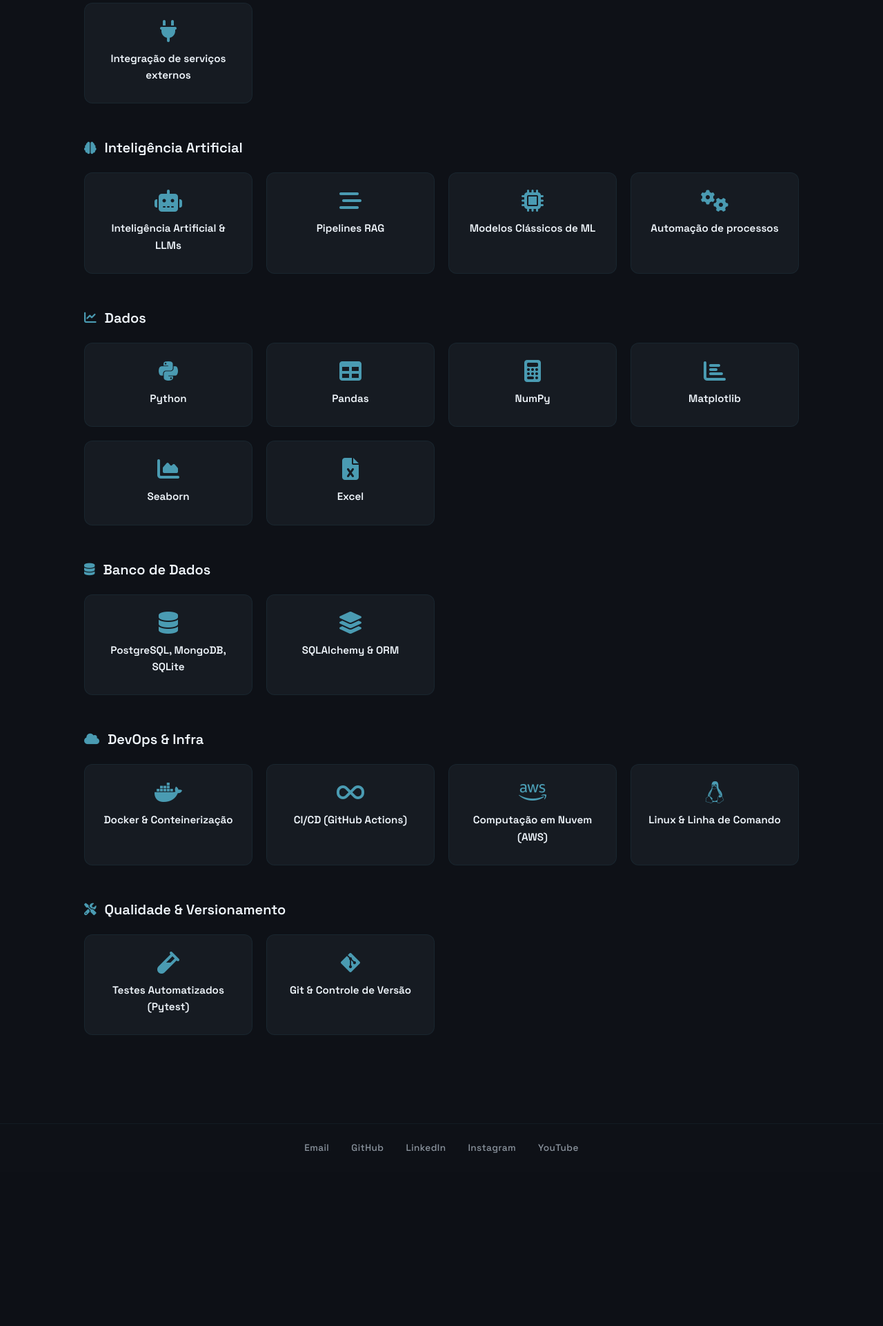
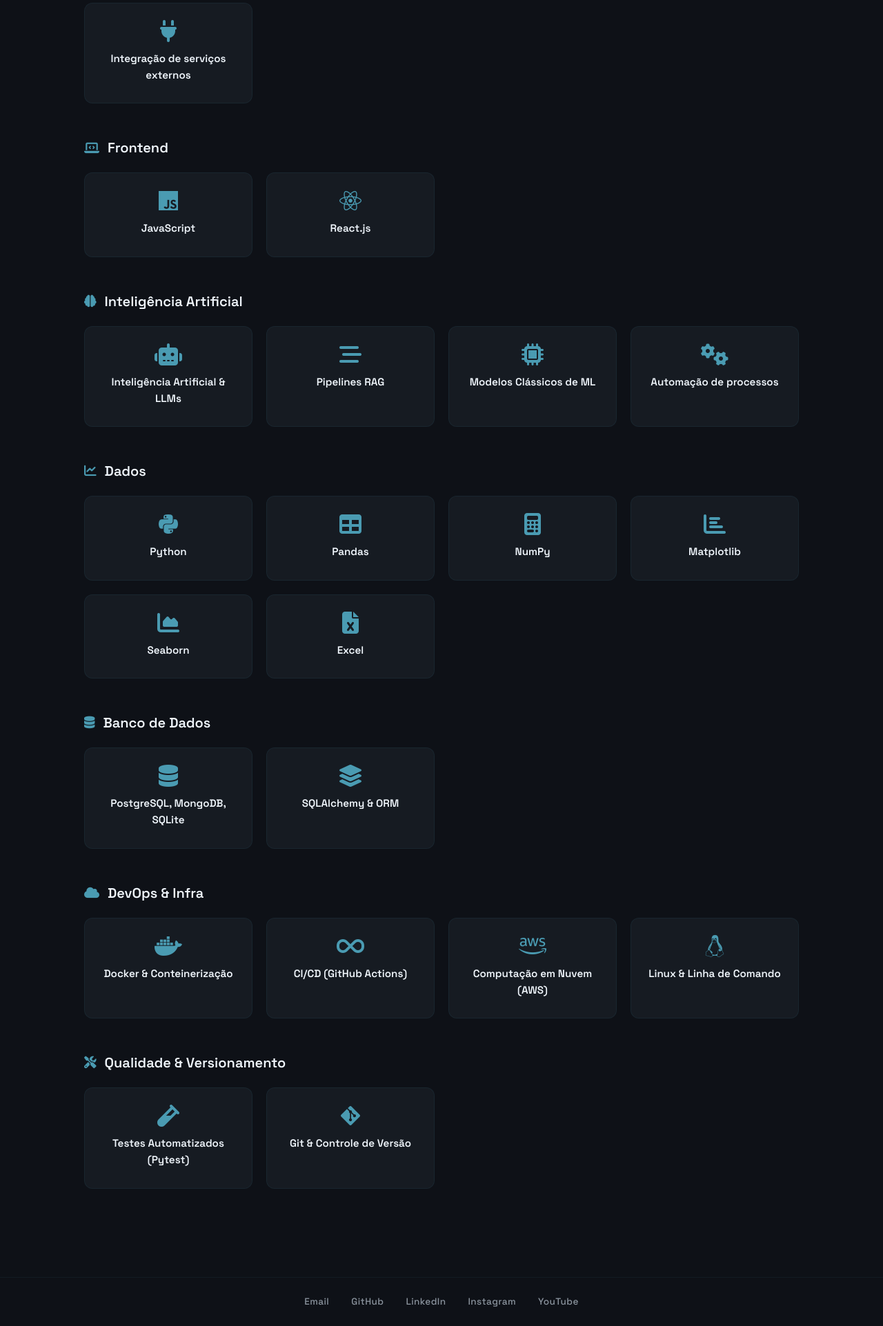
Before and after one commit to davioliveiraes/portfolio_davi_oliveira, a Django app: page /competencias/ in a window 1280 px wide. Shown: the part 500-2423 px from the top of the page at 69% size. Before the commit the page ends 2172 px from the top, so only its background shows below. Run offline with Django 5.2, Linux system fonts and the light colour scheme.

Commit message:
chore: Updating your resume and adding a new skill

```diff
--- a/templates/core/competencias.html
+++ b/templates/core/competencias.html
@@ -35,6 +35,20 @@
             <div class="skill-card">
                 <i class="fas fa-plug"></i>
                 <h3>{% trans "Integração de serviços externos" %}</h3>
+            </div>
+        </div>
+    </div>
+
+    <div class="skills-category">
+        <h2 class="category-title"><i class="fas fa-laptop-code"></i> Frontend</h2>
+        <div class="skills-grid">
+            <div class="skill-card">
+                <i class="fab fa-js"></i>
+                <h3>JavaScript</h3>
+            </div>
+            <div class="skill-card">
+                <i class="fab fa-react"></i>
+                <h3>React.js</h3>
             </div>
         </div>
     </div>
```
Also changed, not shown: 1 other file.
